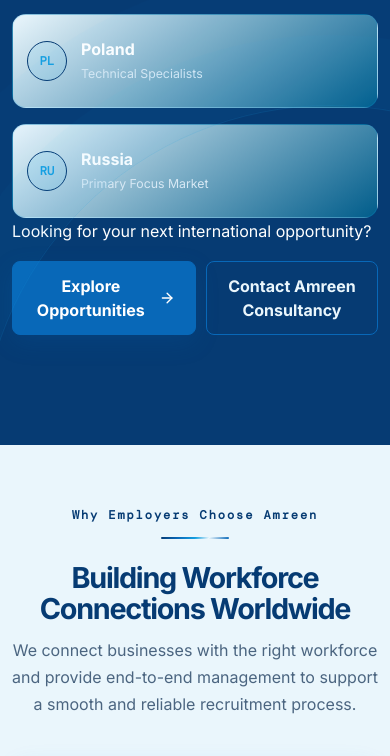
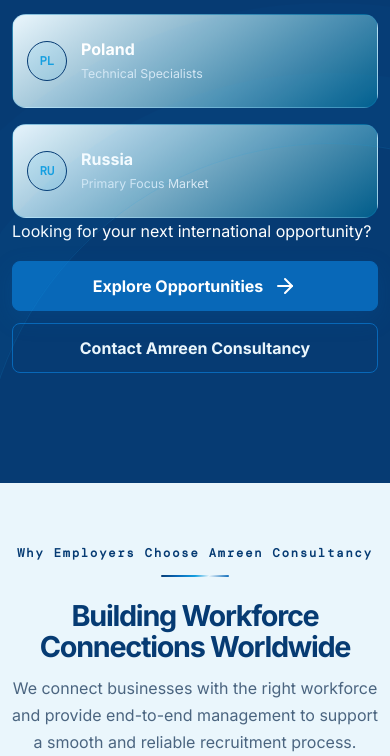
Before and after one commit to ARC-Stack-WebStudio/Amreen-Consultancy, a React (Create React App) app: page /Amreen-Consultancy/ in a window 390 px wide. Shown: the part 3512-4268 px from the top of the page. Built offline with nearby package versions, Linux system fonts and the light colour scheme; a web font is replaced by a local one.

Commit message:
UI at Mobile Devices

```diff
--- a/src/components/WhyEmployersChooseAmreen.jsx
+++ b/src/components/WhyEmployersChooseAmreen.jsx
@@ -17,7 +17,7 @@
     <section className="employer-capabilities" id="why-amreen" aria-labelledby="why-amreen-heading">
       <div className="container">
         <header className="employer-capabilities-heading text-center mx-auto">
-          <p className="section-eyebrow">Why Employers Choose Amreen</p>
+          <p className="section-eyebrow">Why Employers Choose Amreen Consultancy</p>
           <span className="brand-divider mx-auto" aria-hidden="true" />
           <h2 id="why-amreen-heading">Building Workforce Connections Worldwide</h2>
           <p>We connect businesses with the right workforce and provide end-to-end management to support a smooth and reliable recruitment process.</p>
--- a/src/pages/Contact.jsx
+++ b/src/pages/Contact.jsx
@@ -2,7 +2,7 @@
 
 export default function Contact() {
     return <>
-        <section className="page-hero">
+        <section className="page-hero contact-hero-section">
             <div className="container">
                 <p className="eyebrow light">Contact Amreen Consultancy</p>
                 <h1>Discuss<br /><em>your next steps.</em></h1>
--- a/src/pages/Home.jsx
+++ b/src/pages/Home.jsx
@@ -155,7 +155,7 @@
       <section className="section confident">
         <div className="container">
           <SectionTitle
-            eyebrow="The Amreen difference"
+            eyebrow="The Amreen Consultancy difference"
             title="A more confident way forward"
           />
           <div className="row g-4">
--- a/src/pages/Process.jsx
+++ b/src/pages/Process.jsx
@@ -102,7 +102,7 @@
           <img src={workforceImage} alt="" />
         </div>
         <div className="container">
-          <div>
+          <div className="process-section-cta">
             <p className="process-eyebrow">LET'S WORK TOGETHER</p>
             <h2>
               Need a Skilled
--- a/src/styles/about.css
+++ b/src/styles/about.css
@@ -101,7 +101,7 @@
   text-transform: uppercase;
 }
 
-.about-section-heading--mathauto .eyebrow{
+.about-section-heading--mathauto .eyebrow {
   text-transform: none !important;
 }
 
@@ -732,6 +732,12 @@
   }
 }
 
+@media (max-width: 768px) {
+ .about-purpose__intro .about-eyebrow {
+  margin-bottom: 10px;
+ }
+}
+
 @media (max-width: 720px) {
   .about-shell {
     width: min(var(--about-content-width), calc(100% - 36px));
@@ -751,7 +757,8 @@
   }
 
   .about-hero__background img {
-    object-position: 62% 60%;
+    /* object-position: 62% 60%; */
+    object-position: 39% 55%;
   }
 
   .about-hero__layout {
--- a/src/styles/global.css
+++ b/src/styles/global.css
@@ -106,6 +106,10 @@
   color: var(--color-royal-blue);
   margin-bottom: var(--space-4);
 }
+
+.contact-hero-section .eyebrow {
+  text-transform: capitalize;
+ }
 
 .eyebrow.light {
   color: var(--color-ice-blue);
@@ -2229,6 +2233,10 @@
   padding: 0 30px 30px 0;
 }
 
+.confident .eyebrow{
+  text-transform: capitalize;
+}
+
 
 @keyframes countryDropdownIn {
   from {
@@ -2336,6 +2344,10 @@
   .qatar-hero-visual img {
     object-position: 62% center;
   }
+
+  .confident{
+    padding: 0 2px 30px 0;
+  }
 }
 
 /* Oman hero: the local artwork stays sharp at the right and dissolves into the page background at its left edge. */
@@ -2426,6 +2438,16 @@
   .oman-hero-visual::after {
     display: none;
   }
+
+  .world-map {
+    height: 100%;
+  }
+
+  .global-reach-cta-btn-actions {
+    flex-direction: column;
+    gap: 12px;
+  }
+
 }
 
 .country-visual {
@@ -3917,6 +3939,14 @@
   .workforce-cta .btn {
     justify-self: start
   }
+
+  .workforce-values{
+    color: #ffff;
+  }
+
+  .workforce-values svg{
+    color: #ffff;
+  }
 }
 
 @media(max-width:575.98px) {
@@ -4261,6 +4291,14 @@
     padding-top: 42px;
     align-self: stretch
   }
+
+  .process-section-cta{
+    height: 220px;
+    display: flex;
+    flex-direction: column;
+    justify-content: space-between;
+
+  }
 }
 
 @media(max-width:575.98px) {
```
